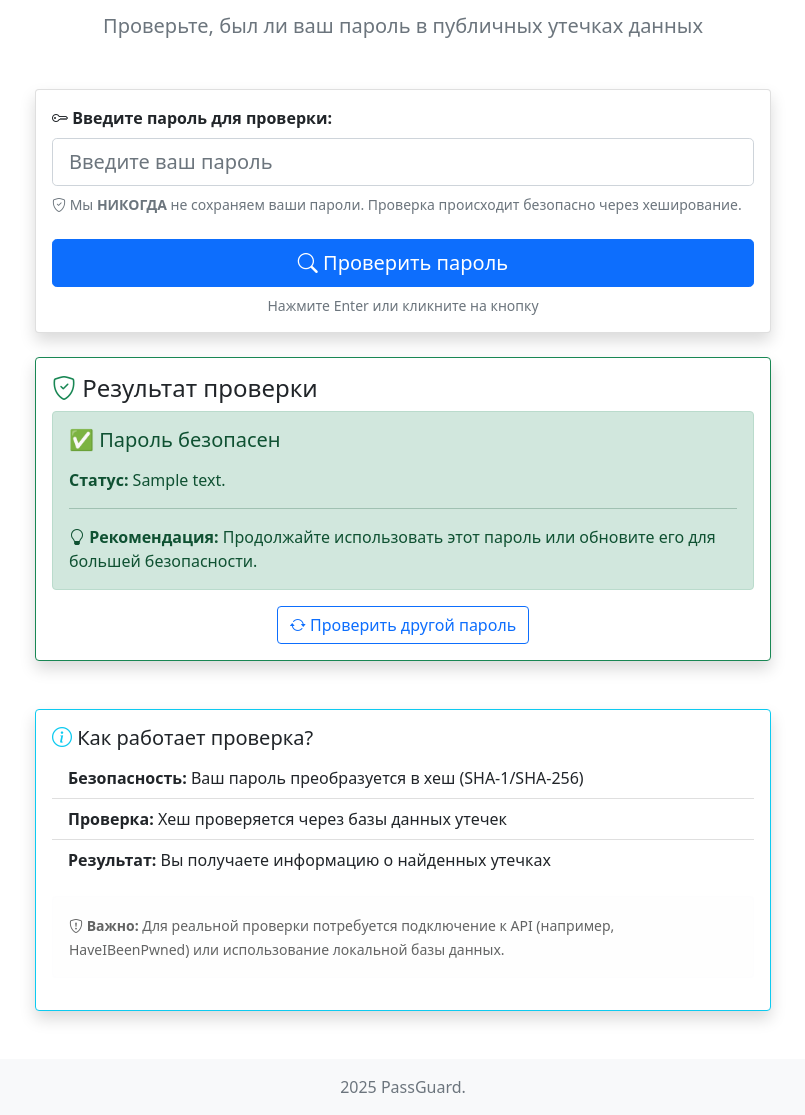
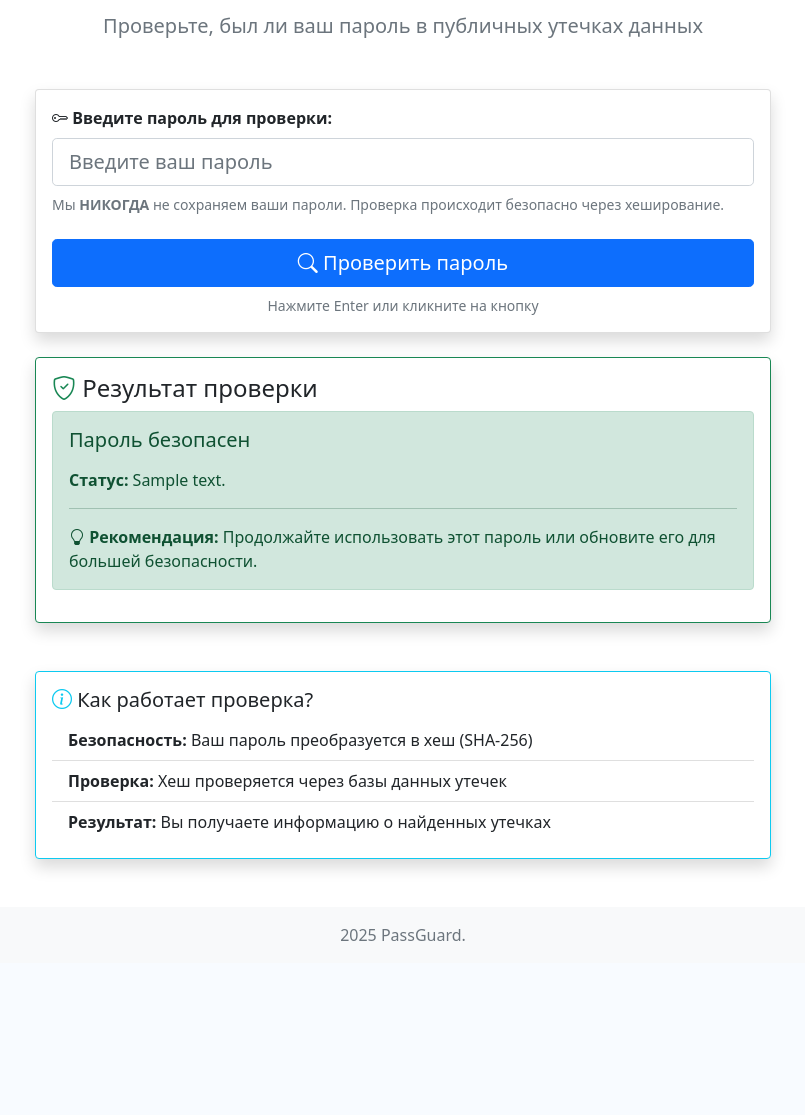
Before and after one commit to DRevin0/PassGuard, a Django app: template templates/core/check_leak.html in a window 1280 px wide. Shown: the part 133-1248 px from the top of the page, without its empty margins (237-1042 px from the left). After the commit the page ends 1074 px from the top, so only its background shows below. Run offline with Django 5.2, Linux system fonts and the light colour scheme; the template is opened without the code that fills it: most values are stand-ins (such as "Sample title", 1, 10 or a date in 2020).

Commit message:
Фикс иконок, исправление текста

```diff
--- a/templates/core/check_leak.html
+++ b/templates/core/check_leak.html
@@ -32,7 +32,6 @@
                                placeholder="Введите ваш пароль"
                                required>
                         <div class="form-text mt-2">
-                            <i class="bi bi-shield-check"></i>
                             Мы <strong>НИКОГДА</strong> не сохраняем ваши пароли.
                             Проверка происходит безопасно через хеширование.
                         </div>
@@ -62,9 +61,9 @@
                 <div class="alert alert-{% if result.is_leaked %}danger{% else %}success{% endif %}">
                     <h5 class="alert-heading">
                         {% if result.is_leaked %}
-                            ⚠️ Пароль найден в утечках!
+                            Пароль найден в утечках!
                         {% else %}
-                            ✅ Пароль безопасен
+                            Пароль безопасен
                         {% endif %}
                     </h5>
 
@@ -86,13 +85,6 @@
                         {% endif %}
                     </div>
                 </div>
-
-                <!-- Кнопка для новой проверки -->
-                <div class="text-center mt-3">
-                    <a href="{% url 'core:check_leak' %}" class="btn btn-outline-primary">
-                        <i class="bi bi-arrow-repeat"></i> Проверить другой пароль
-                    </a>
-                </div>
             </div>
         </div>
         {% endif %}
@@ -106,7 +98,7 @@
                 <ul class="list-group list-group-flush">
                     <li class="list-group-item">
                         <i class="bi bi-1-circle text-primary"></i>
-                        <strong>Безопасность:</strong> Ваш пароль преобразуется в хеш (SHA-1/SHA-256)
+                        <strong>Безопасность:</strong> Ваш пароль преобразуется в хеш (SHA-256)
                     </li>
                     <li class="list-group-item">
                         <i class="bi bi-2-circle text-primary"></i>
@@ -117,13 +109,6 @@
                         <strong>Результат:</strong> Вы получаете информацию о найденных утечках
                     </li>
                 </ul>
-                <div class="alert alert-light mt-3">
-                    <small>
-                        <i class="bi bi-shield-exclamation"></i>
-                        <strong>Важно:</strong> Для реальной проверки потребуется подключение к API
-                        (например, HaveIBeenPwned) или использование локальной базы данных.
-                    </small>
-                </div>
             </div>
         </div>
     </div>
```
Also changed, not shown: core/password_checker.py (added, +34 -0 lines), core/views.py (+6 -7 lines).
